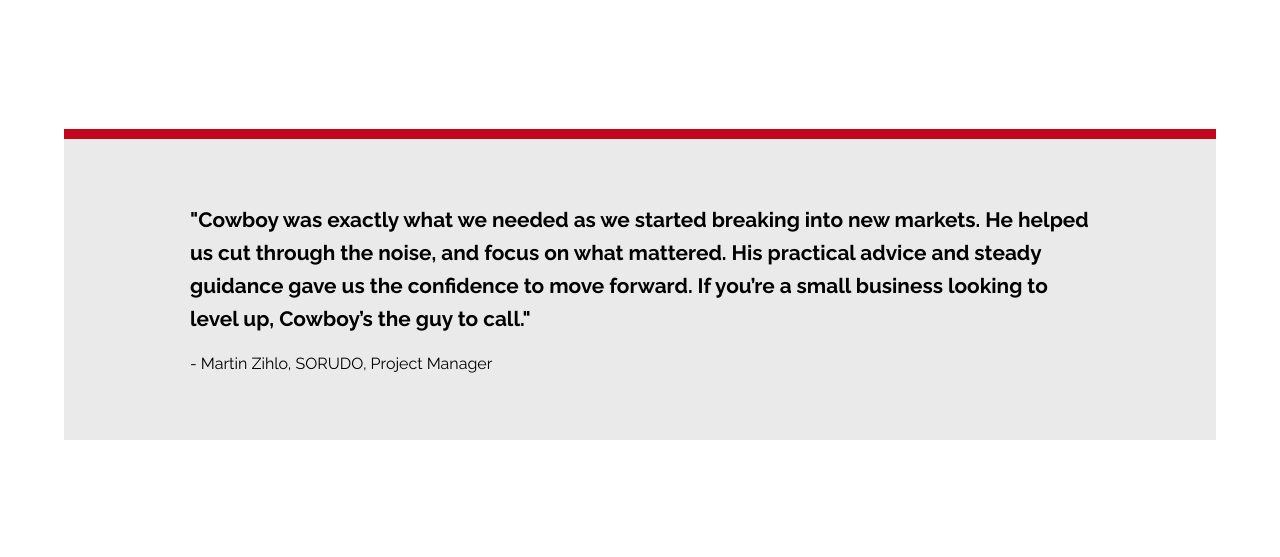
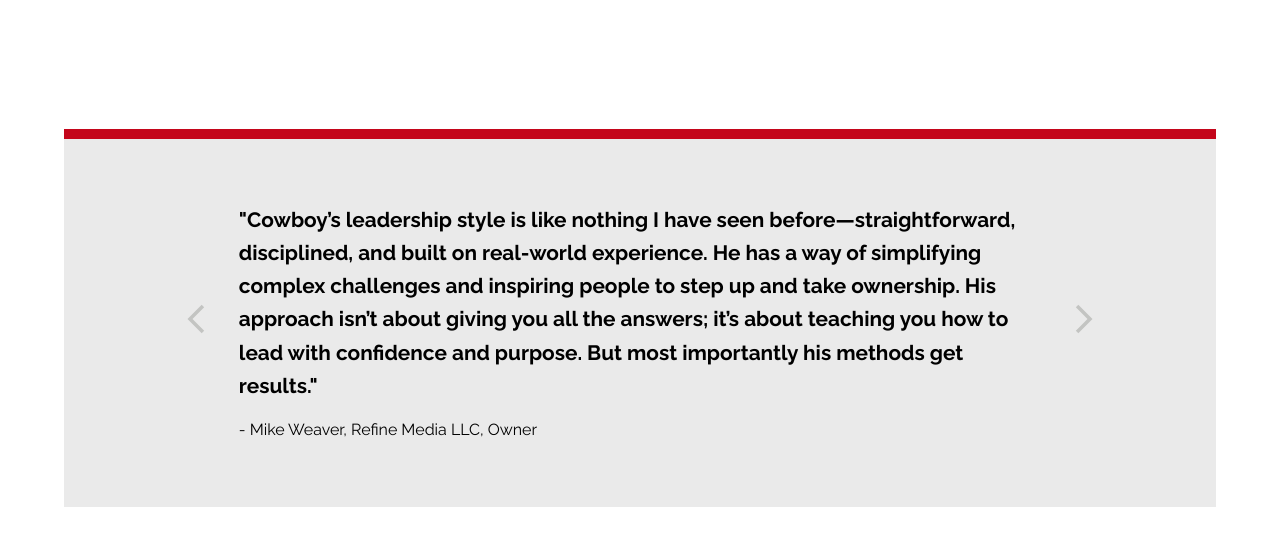
Before and after one commit to JordanMoureau/strategic-flow, a React (Create React App) app: page / in a window 1280 px wide. Shown: the part 1140-1697 px from the top of the page. Built offline with nearby package versions, Linux system fonts and the light colour scheme.

Commit message:
testimonials slider

```diff
--- a/src/components/Testimonials.js
+++ b/src/components/Testimonials.js
@@ -1,17 +1,75 @@
+import React, { useState, useEffect } from "react";
 import "./testimonials.css";
+import { motion } from "framer-motion"; // Import Framer Motion
+
+import { MdArrowBackIosNew } from "react-icons/md";
+
+const testimonials = [
+  {
+    quote:
+      "Cowboy was exactly what we needed as we started breaking into new markets. He helped us cut through the noise, and focus on what mattered. His practical advice and steady guidance gave us the confidence to move forward. If you’re a small business looking to level up, Cowboy’s the guy to call.",
+    author: "Martin Zihlo, SORUDO, Project Manager",
+  },
+  {
+    quote:
+      "Cowboy’s leadership style is like nothing I have seen before—straightforward, disciplined, and built on real-world experience. He has a way of simplifying complex challenges and inspiring people to step up and take ownership. His approach isn’t about giving you all the answers; it’s about teaching you how to lead with confidence and purpose. But most importantly his methods get results.",
+    author: "Mike Weaver, Refine Media LLC, Owner",
+  },
+];
 
 export default function Testimonials() {
+  const [currentIndex, setCurrentIndex] = useState(0);
+
+  // Function to handle the next testimonial
+  const nextTestimonial = () => {
+    setCurrentIndex((prevIndex) =>
+      prevIndex === testimonials.length - 1 ? 0 : prevIndex + 1
+    );
+  };
+
+  // Function to handle the previous testimonial
+  const prevTestimonial = () => {
+    setCurrentIndex((prevIndex) =>
+      prevIndex === 0 ? testimonials.length - 1 : prevIndex - 1
+    );
+  };
+
+  // Automatically switch testimonials every 5 seconds
+  useEffect(() => {
+    const timer = setInterval(() => {
+      nextTestimonial();
+    }, 5000);
+
+    return () => clearInterval(timer); // Clear the interval on component unmount
+  }, []);
+
   return (
     <div className="testimonials">
-      <div className="quote">
-        <h3>
-          "Cowboy was exactly what we needed as we started breaking into new
-          markets. He helped us cut through the noise, and focus on what
-          mattered. His practical advice and steady guidance gave us the
-          confidence to move forward. If you’re a small business looking to
-          level up, Cowboy’s the guy to call."
-        </h3>
-        <p>- Martin Zihlo, SORUDO, Project Manager</p>
+      <div className="test-interior">
+        <div className="arrow" onClick={prevTestimonial}>
+          <MdArrowBackIosNew size={34} /> {/* Left arrow */}
+        </div>
+        <motion.div
+          className="quote-container"
+          key={currentIndex} // Ensure Framer Motion re-renders on index change
+          initial={{ opacity: 0 }} // Start invisible
+          animate={{ opacity: 1 }} // Fade in
+          exit={{ opacity: 0 }} // Fade out
+          transition={{ duration: 1.2 }} // Smooth fade-in duration
+        >
+          <div className="quote">
+            <h3>"{testimonials[currentIndex].quote}"</h3>
+            <p>- {testimonials[currentIndex].author}</p>
+          </div>
+        </motion.div>
+
+        <div className="arrow" onClick={nextTestimonial}>
+          {" "}
+          <MdArrowBackIosNew
+            size={34}
+            style={{ transform: "rotate(180deg)" }} // Flip for right arrow
+          />
+        </div>
       </div>
     </div>
   );
--- a/src/components/testimonials.css
+++ b/src/components/testimonials.css
@@ -4,13 +4,24 @@
   background-color: #eaeaea;
   border-top: 10px solid #c4061b;
   display: flex;
-  flex-direction: column;
   justify-content: center;
+}
+
+.test-interior {
+  width: 80%;
+  display: flex;
+  flex-direction: row;
+  justify-content: space-between;
   align-items: center;
 }
 
+.quote-container {
+  display: flex;
+  flex-direction: row;
+}
+
 .quote {
-  width: 80%;
+  width: 100%;
   max-width: 900px;
   padding: 4rem 3%;
 }
@@ -25,3 +36,26 @@
   font-family: "Raleway";
   font-weight: 100;
 }
+
+/* New styles for slideshow controls */
+
+.arrow {
+  color: #c3c4c2;
+  cursor: pointer;
+}
+
+@media (max-width: 1100px) {
+  .test-interior {
+    width: 95%;
+  }
+}
+
+@media (max-width: 700px) {
+  .quote h3 {
+    font-size: 1rem;
+  }
+
+  .arrow {
+    display: none;
+  }
+}
```
